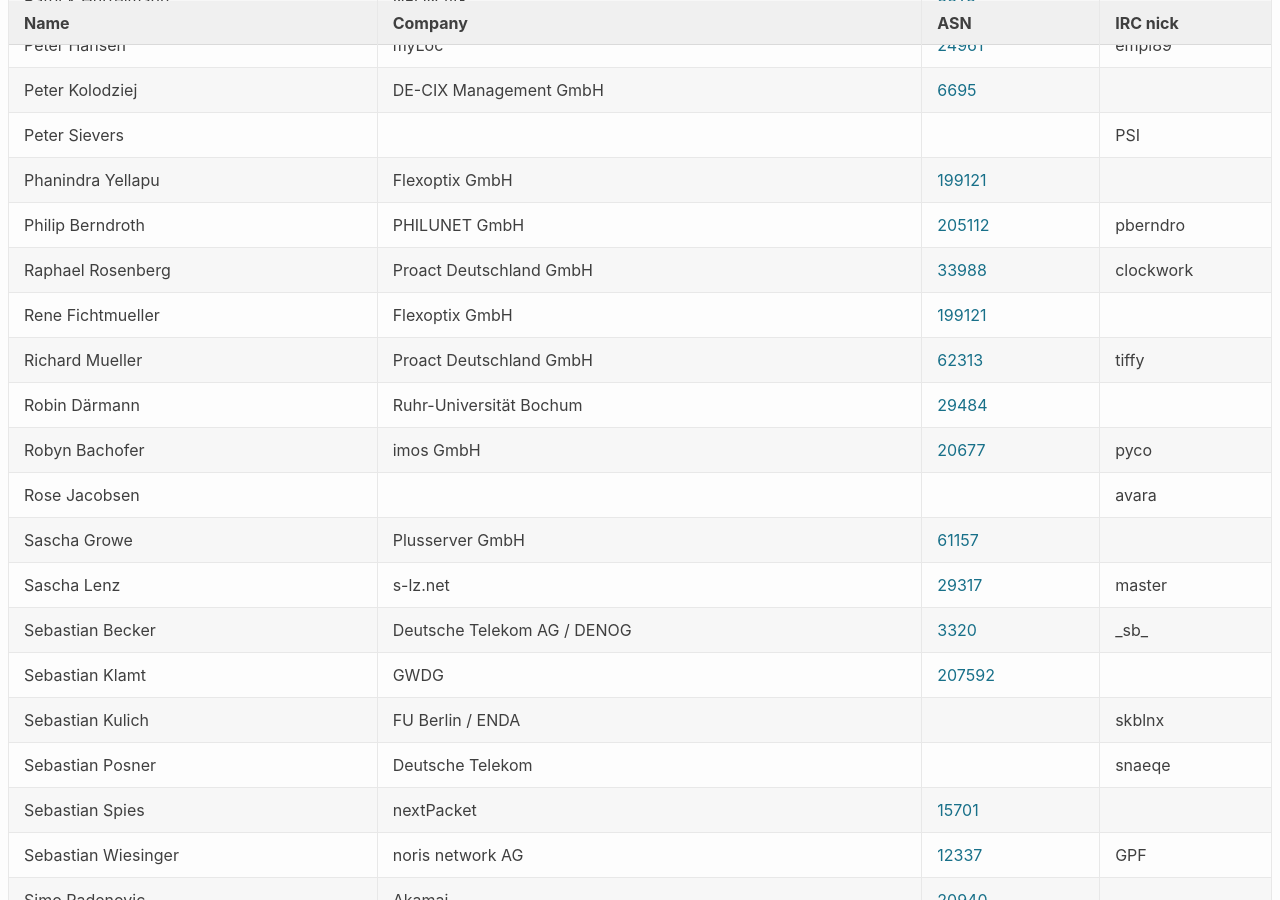
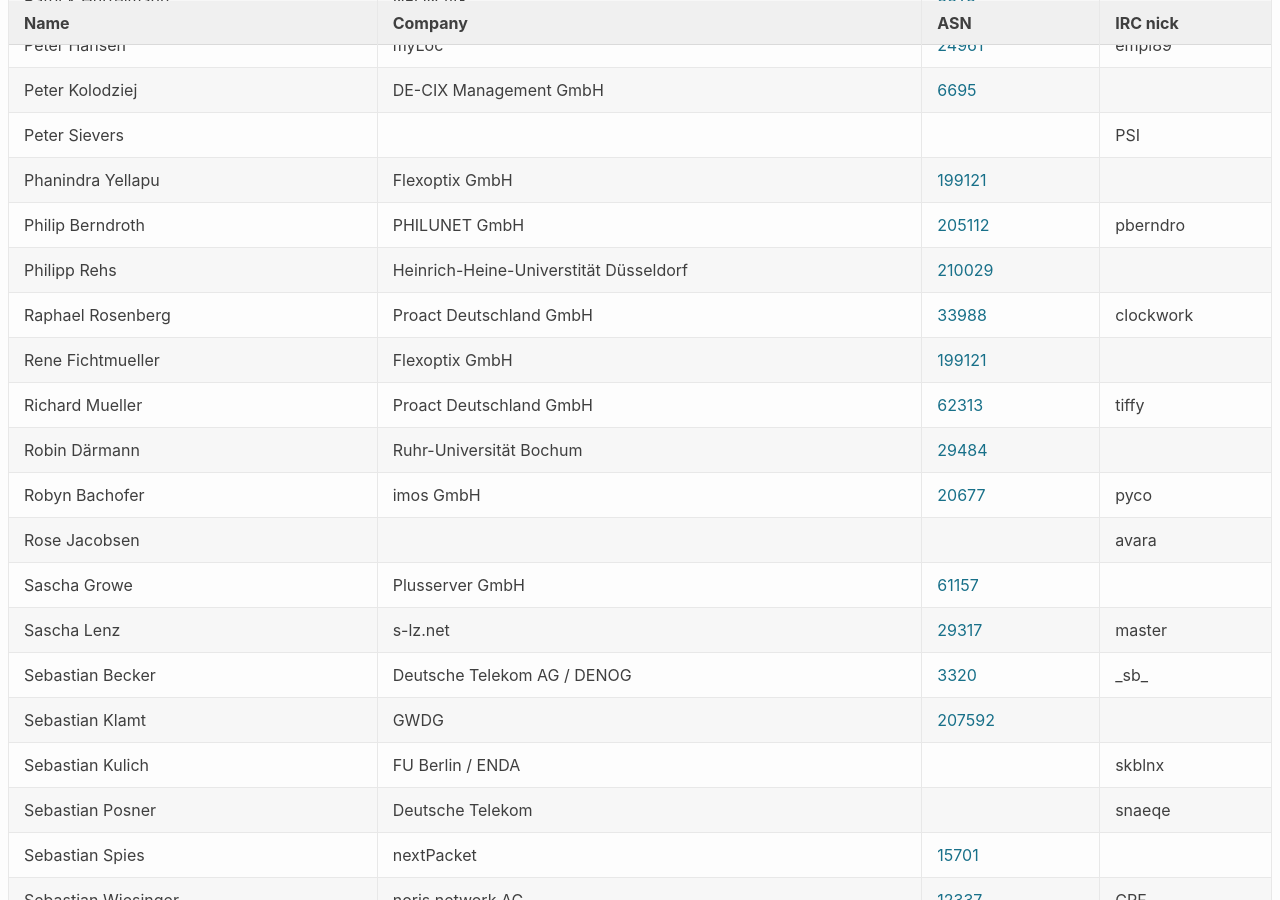
Before and after one commit to denog/pretix-attendeelist, a Jekyll site: the page built from denog14/index.md, in a window 1280 px wide and 900 px high, scrolled down 4204 px. Built offline with Jekyll 4.4.1, drawn with Linux system fonts in a browser that asks for light colours.

Commit message:
Latest data: Wed Oct  5 08:53:36 UTC 2022

```diff
--- a/_data/attendees_denog14_onsite.json
+++ b/_data/attendees_denog14_onsite.json
@@ -570,6 +570,12 @@
     "asn": "205112"
   },
   {
+    "name": "Philipp Rehs",
+    "company": "Heinrich-Heine-Universtität Düsseldorf",
+    "irc": null,
+    "asn": "210029"
+  },
+  {
     "name": "Raphael Rosenberg",
     "company": "Proact Deutschland GmbH",
     "irc": "clockwork",
```
